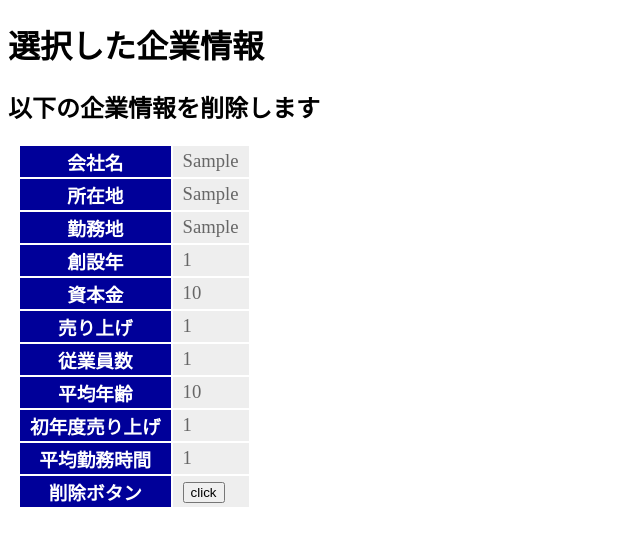
After one commit to jun39/jobanalysis, a Django app: page /inputApp/delete/1 in a window 1280 px wide. The commit adds this page. Shown: the top 546 px of the page, without its empty margins (0-640 px from the left). Run offline with Django 3.2, Linux system fonts and the light colour scheme; tables that the repository leaves empty hold one stand-in row (values such as "Sample post").

Commit message:
削除機能を追加

```diff
--- /dev/null
+++ b/inputApp/templates/inputApp/delete.html
@@ -0,0 +1,63 @@
+{% load static %}
+<!DOCTYPE html>
+<html lang="ja">
+<head>
+    <meta charset="UTF-8">
+    <meta name="viewport" content="width=device-width, initial-scale=1.0">
+    <title>title</title>
+    <link rel="stylesheet" href="{% static 'inputApp/css/style.css' %}"/>
+</head>
+<body>
+    <h1>{{title}}</h1>
+    <h2>以下の企業情報を削除します</h2>
+    <table>
+        <tr>
+            <th>会社名</th>
+            <td>{{obj.company}}</td>
+        </tr>
+        <tr>
+            <th>所在地</th>
+            <td>{{obj.location}}</td>
+        </tr>
+        <tr>
+            <th>勤務地</th>
+            <td>{{obj.office}}</td>
+        </tr>
+        <tr>
+            <th>創設年</th>
+            <td>{{obj.establishment}}</td>
+        </tr>
+        <tr>
+            <th>資本金</th>
+            <td>{{obj.capitalStock}}</td>
+        </tr>
+        <tr>
+            <th>売り上げ</th>
+            <td>{{obj.sales}}</td>
+        </tr>
+        <tr>
+            <th>従業員数</th>
+            <td>{{obj.employees}}</td>
+        </tr>
+        <tr>
+            <th>平均年齢</th>
+            <td>{{obj.averageAge}}</td>
+        </tr>
+        <tr>
+            <th>初年度売り上げ</th>
+            <td>{{obj.startingSales}}</td>
+        </tr>
+        <tr>
+            <th>平均勤務時間</th>
+            <td>{{obj.workingHours}}</td>
+        </tr>
+        <form action="{% url 'delete' id %}" method="post">
+           {% csrf_token %}
+           <tr>
+               <th>削除ボタン</th>
+               <td> <input type="submit" value="click"></td>
+           </tr>
+        </form>
+    </table>
+</body>
+</html>
--- a/inputApp/templates/inputApp/list.html
+++ b/inputApp/templates/inputApp/list.html
@@ -37,7 +37,8 @@
         {% for item in data %}
         <tr>
             <td>{{item}}</td>
-
+            <td><a href="{% url 'edit' item.id %}">edit</a></td>
+            <td><a href="{% url 'delete' item.id %}">delete</a></td>
         </tr>
         {% endfor %}
     </table>
--- a/inputApp/urls.py
+++ b/inputApp/urls.py
@@ -5,4 +5,5 @@ urlpatterns = [
     path('', views.index, name='index'),
     path('create',views.create,name='create'),
     path('edit/<int:num>',views.edit,name='edit'),
+    path('delete/<int:num>',views.delete,name='delete'),
 ]
--- a/inputApp/views.py
+++ b/inputApp/views.py
@@ -45,3 +45,15 @@ def edit(request,num):
         'form':CompanyForm(instance=obj),
     }
     return render(request,'inputApp/edit.html',params)
+
+def delete(request,num):
+    company = Company.objects.get(id=num)
+    if(request.method == 'POST'):
+        company.delete()
+        return redirect(to='/inputApp')
+    params = {
+       'title':'選択した企業情報',
+       'id':num,
+       'obj':company,
+    }
+    return render(request,'inputApp/delete.html',params)
```
